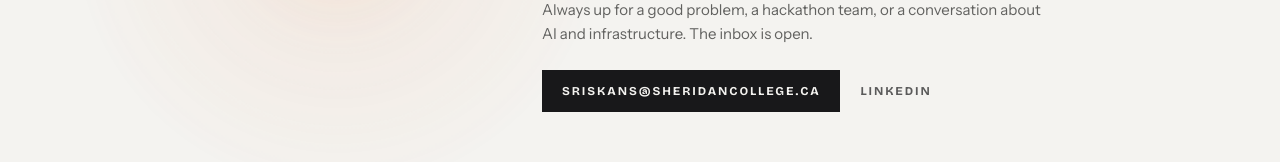
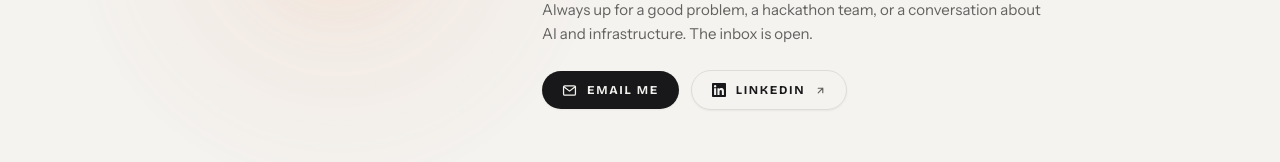
Before and after one commit to S3yon/S3yon.com, a Next.js app: page / in a window 1280 px wide. Shown: the part 5600-5762 px from the top of the page. Built offline with nearby package versions, Linux system fonts and the light colour scheme; no server answers.

Commit message:
style(footer): upgrade email and linkedin into paired pill buttons

```diff
--- a/components/ditto/CampLinks.tsx
+++ b/components/ditto/CampLinks.tsx
@@ -11,18 +11,55 @@ const invite = () => {
 export default function CampLinks() {
   const h = { onPointerEnter: invite, onFocus: invite };
   return (
-    <div className="mt-6 flex flex-wrap items-center gap-x-5 gap-y-2 text-[15px]">
-      <a href={`mailto:${EMAIL}`} {...h} className="bg-ink px-5 py-3 font-heading text-[12px] font-bold uppercase tracking-[0.16em] text-paper transition-colors hover:bg-accent">
-        {EMAIL}
+    <div className="mt-6 flex flex-wrap items-center gap-3">
+      <a
+        href={`mailto:${EMAIL}`}
+        title={EMAIL}
+        {...h}
+        className="group inline-flex items-center gap-2.5 rounded-full bg-ink px-5 py-2.5 font-heading text-[12px] font-bold uppercase tracking-[0.14em] text-paper shadow-sm transition-all duration-200 hover:-translate-y-0.5 hover:bg-accent hover:shadow-md"
+      >
+        <svg
+          width="15"
+          height="15"
+          viewBox="0 0 24 24"
+          fill="none"
+          stroke="currentColor"
+          strokeWidth="2"
+          strokeLinecap="round"
+          strokeLinejoin="round"
+          aria-hidden
+        >
+          <rect x="2.5" y="4.5" width="19" height="15" rx="2" />
+          <path d="m3 6 9 7 9-7" />
+        </svg>
+        <span>Email Me</span>
       </a>
+
       <a
         href="https://www.linkedin.com/in/seyon-sri/"
         target="_blank"
         rel="noopener noreferrer"
         {...h}
-        className="font-heading text-[12px] font-bold uppercase tracking-[0.16em] text-ink/70 transition-colors hover:text-accent"
+        className="group inline-flex items-center gap-2.5 rounded-full border border-rule bg-paper px-5 py-2.5 font-heading text-[12px] font-bold uppercase tracking-[0.14em] text-ink shadow-sm transition-all duration-200 hover:-translate-y-0.5 hover:border-ink hover:text-accent hover:shadow-md"
       >
-        LinkedIn
+        <svg width="14" height="14" viewBox="0 0 24 24" fill="currentColor" aria-hidden>
+          <path d="M20.45 20.45h-3.56v-5.57c0-1.33-.02-3.04-1.85-3.04-1.85 0-2.14 1.45-2.14 2.94v5.67H9.35V9h3.41v1.56h.05c.48-.9 1.64-1.85 3.37-1.85 3.6 0 4.27 2.37 4.27 5.46v6.28ZM5.34 7.43a2.06 2.06 0 1 1 0-4.13 2.06 2.06 0 0 1 0 4.13ZM7.12 20.45H3.56V9h3.56v11.45ZM22.22 0H1.77C.79 0 0 .77 0 1.73v20.54C0 23.23.79 24 1.77 24h20.45c.98 0 1.78-.77 1.78-1.73V1.73C24 .77 23.2 0 22.22 0Z" />
+        </svg>
+        <span>LinkedIn</span>
+        <svg
+          width="11"
+          height="11"
+          viewBox="0 0 24 24"
+          fill="none"
+          stroke="currentColor"
+          strokeWidth="2.5"
+          strokeLinecap="round"
+          strokeLinejoin="round"
+          aria-hidden
+          className="text-muted transition-transform group-hover:-translate-y-0.5 group-hover:translate-x-0.5 group-hover:text-accent"
+        >
+          <path d="M7 17 17 7M7 7h10v10" />
+        </svg>
       </a>
     </div>
   );
```
